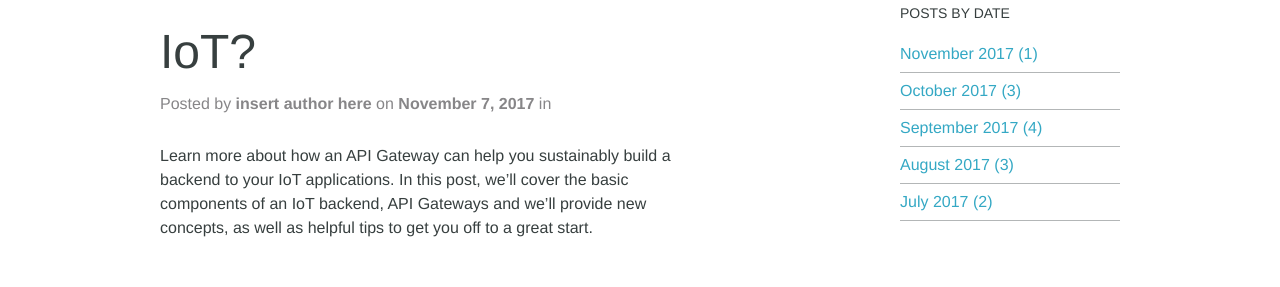
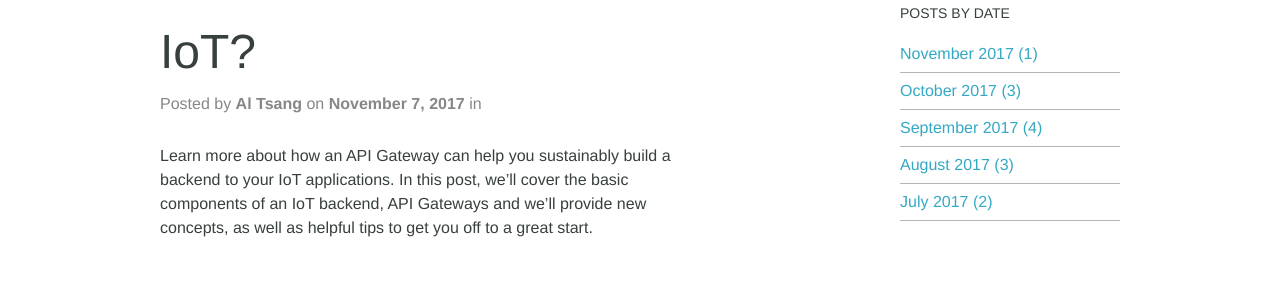
Before and after one commit to ExpressGateway/express-gateway.io, a Jekyll site: the page built from _posts/2017-11-14-dellaena-s-new-blog-post-test.md, in a window 1280 px wide and 900 px high. Shown: the part 187-474 px from the top of the window. Built offline with Jekyll 4.4.1, drawn with Linux system fonts in a browser that asks for light colours; nearby versions of some CDN libraries; some web fonts are replaced; comment, search, counter and statistics services are not loaded.

Commit message:
Update from Forestry.io - 2017-11-14-dellaena-s-new-blog-post-test.md

```diff
--- a/_posts/2017-11-14-dellaena-s-new-blog-post-test.md
+++ b/_posts/2017-11-14-dellaena-s-new-blog-post-test.md
@@ -2,7 +2,7 @@
 title: What is an API Gateway for IoT?
 layout: post
 date: 2017-11-07 00:00:00 +0000
-author: insert author here
+author: Al Tsang
 categories:
 - technology
 ---
```
